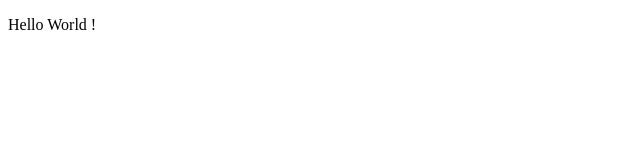
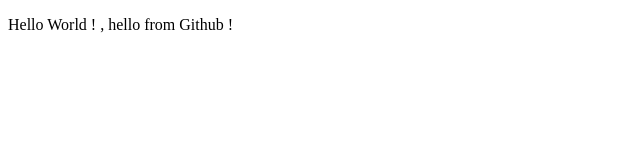
Before and after one commit to firas34/first, a plain HTML site: page hello.html in a window 1280 px wide. Shown: the whole page, without its empty margins (0-640 px from the left). Drawn offline with Linux system fonts and the light colour scheme.

Commit message:
Update hello.html

```diff
--- a/hello.html
+++ b/hello.html
@@ -5,6 +5,6 @@
 	<title>My web page</title>
 </head>
 <body>
-<p>Hello World !</p>
+<p>Hello World ! , hello from Github ! </p>
 </body>
 </html>
```
